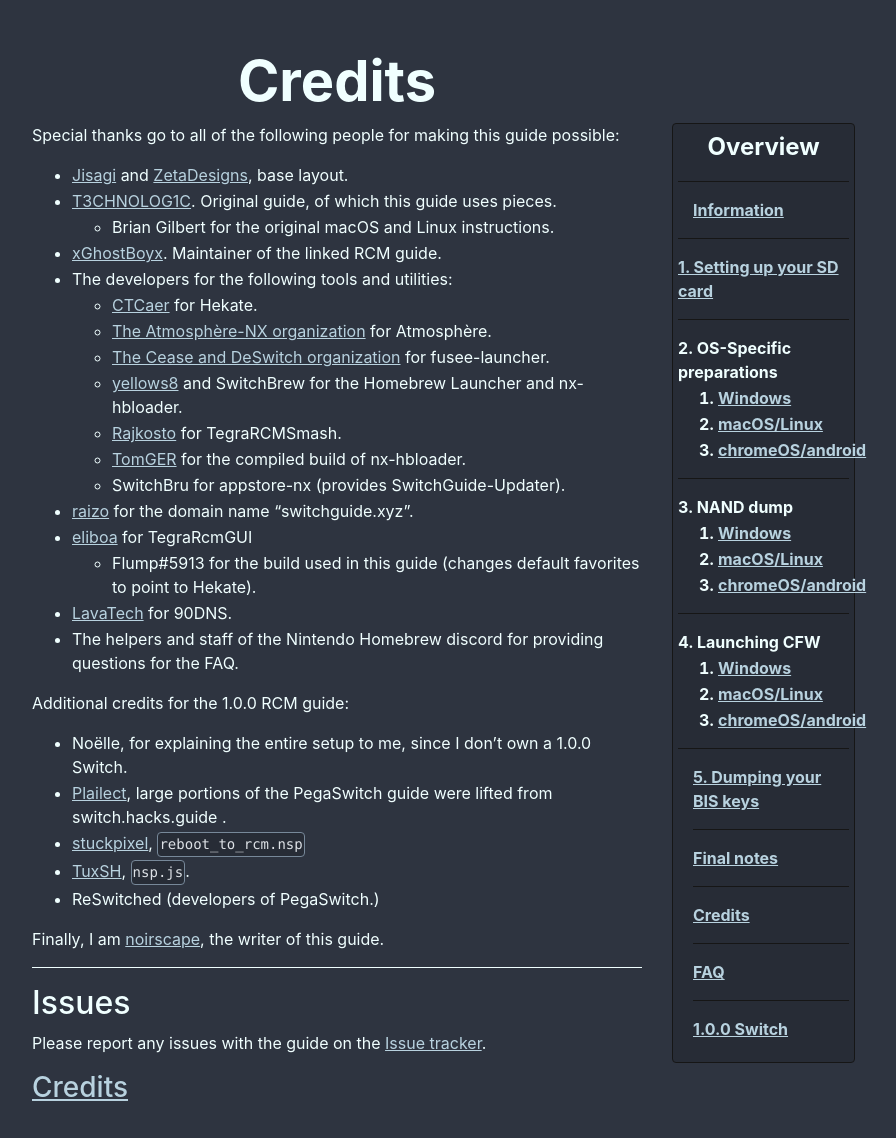
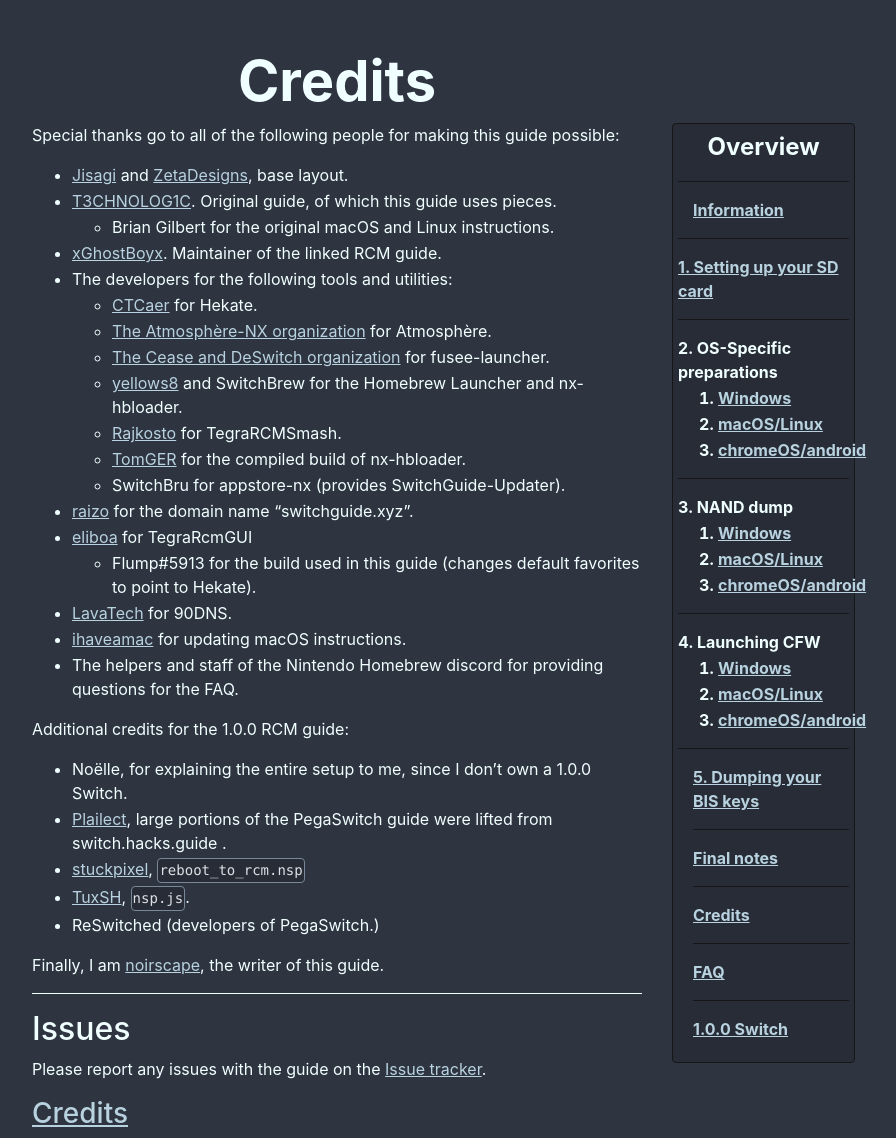
Before and after one commit to noirscape/SwitchGuideOLD, a Jekyll site: the page built from credits.md, in a window 1280 px wide. Shown: the whole page, without its empty margins (303-1199 px from the left). Built offline with Jekyll 4.4.1, drawn with Linux system fonts in a browser that asks for light colours; before the commit the page ends 1112 px from its top, so only the background shows below that.

Commit message:
TegraRcmGUI.zip actually added this time.
Added hax to credits.

```diff
--- a/credits.md
+++ b/credits.md
@@ -21,6 +21,7 @@
 - [eliboa](https://github.com/eliboa/TegraRcmGUI) for TegraRcmGUI
   - Flump#5913 for the build used in this guide (changes default favorites to point to Hekate).
 - [LavaTech](https://lavatech.top/) for 90DNS.
+- [ihaveamac](https://github.com/ihaveamac) for updating macOS instructions.
 - The helpers and staff of the Nintendo Homebrew discord for providing questions for the FAQ.
 
 Additional credits for the 1.0.0 RCM guide:
```
Also changed, not shown: 1 other file.
